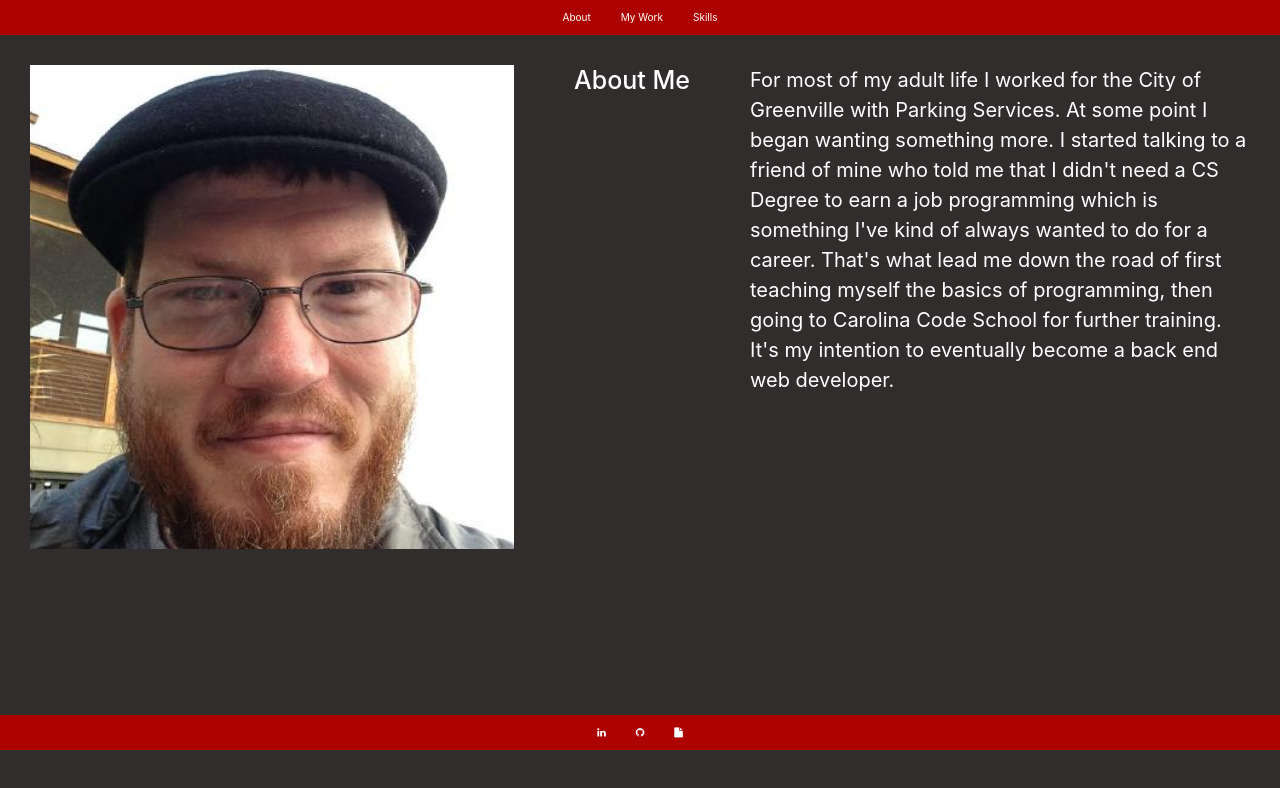
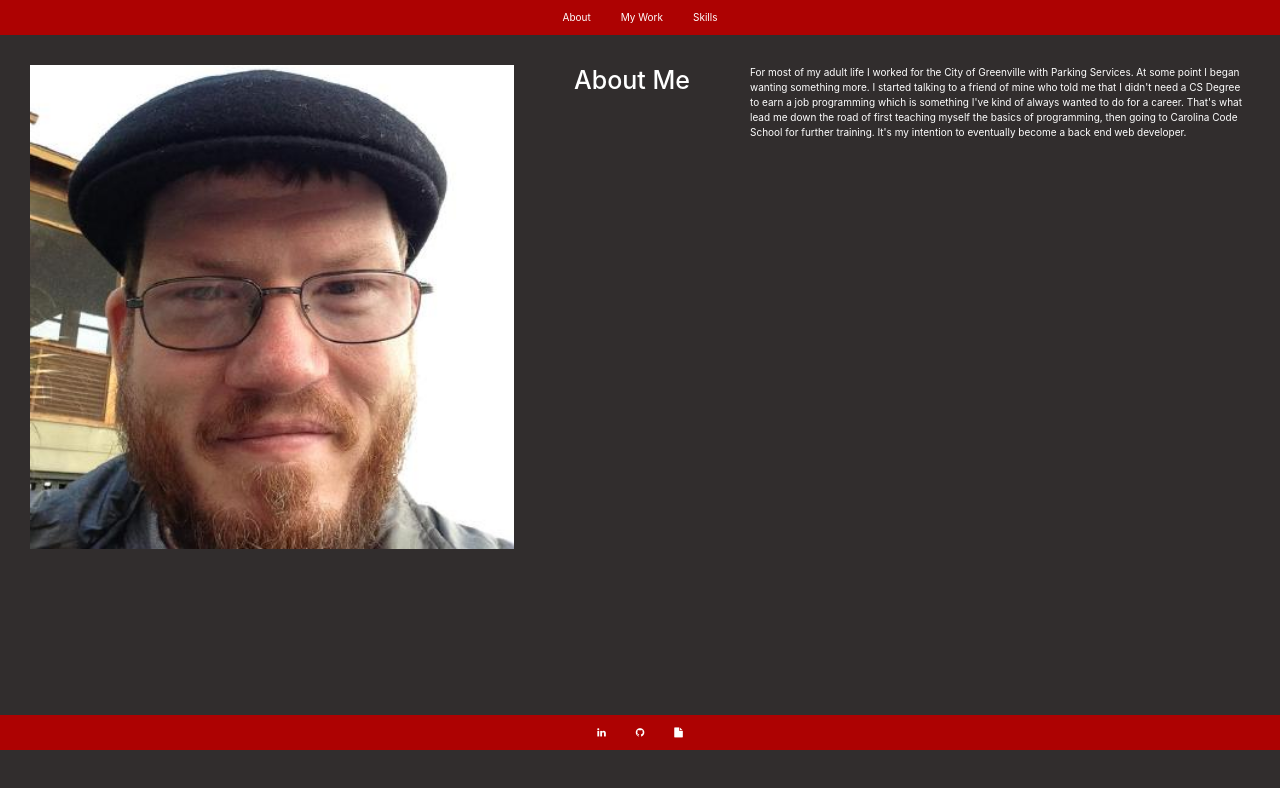
Before and after one commit to PatrickBoynton/portfolio, a React (Create React App) app: page / in a window 1280 px wide. Shown: the top 788 px of the page. Built offline with nearby package versions, Linux system fonts and the light colour scheme.

Commit message:
Added padding.

```diff
--- a/src/components/About.js
+++ b/src/components/About.js
@@ -1,5 +1,4 @@
 import {Component} from "react";
-import Footer from "./Footer";
 
 class About extends Component {
     render() {
@@ -8,7 +7,7 @@ class About extends Component {
                 <div style={{height: '85vh'}} className="d-flex">
                     <img style={{height: '80%'}} className="p-5 img-fluid rounded" src={`${process.env.PUBLIC_URL}/me.jpeg`} alt="Me"/>
                     <h1 style={{whiteSpace: 'nowrap'}} className="p-5">About Me</h1>
-                    <p style={{fontSize: "20px"}} className="p-5">For most of my adult life I worked for the City of
+                    <p className="p-5">For most of my adult life I worked for the City of
                         Greenville with Parking Services. At some point I
                         began wanting something more. I started talking to a friend of mine who told me that I didn't need a
                         CS Degree to earn a job programming which is something I've kind of always wanted to do for a
```
